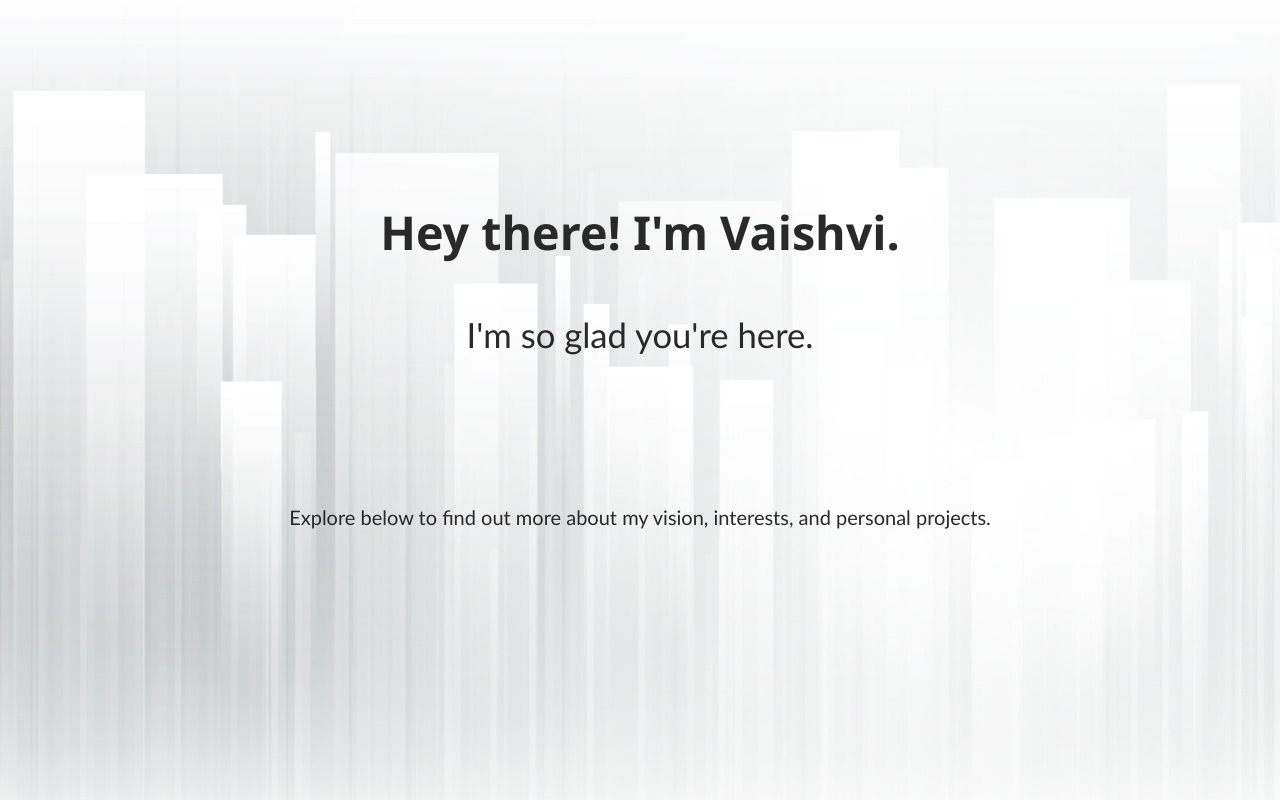
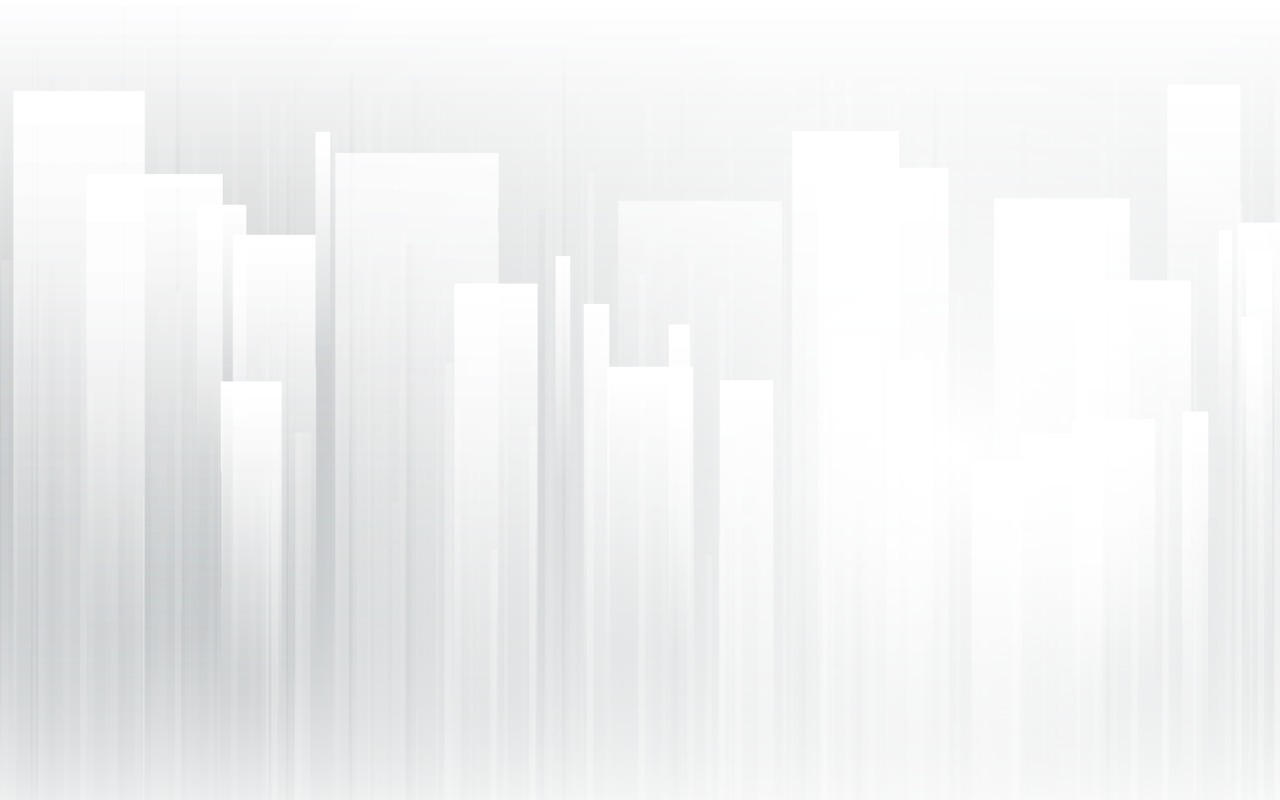
Before and after one commit to vaishvijs13/Personal-Website, a plain HTML site: page contact.html in a window 1280 px wide. Drawn offline with Linux system fonts and the light colour scheme.

Commit message:
Initial commit

```diff
--- a/contact.html
+++ b/contact.html
@@ -7,9 +7,6 @@
     <body background="Background.jpg">
 </head>
 <body>
-    <h1 id="Heading">Hey there! I'm Vaishvi.</h1>
-    <h2 id="Heading2">I'm so glad you're here.</h2>
-    <p id="Text">Explore below to find out more about my vision, interests, and personal projects.</p>
-    <div id="Pages">
+
 </body>
 </html>
```
Also changed, not shown: portfolio.html (+1 -1 lines).
